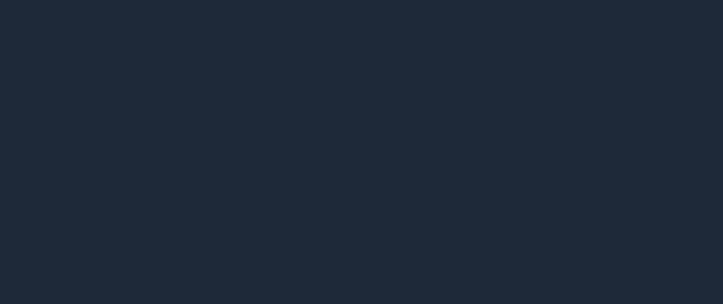
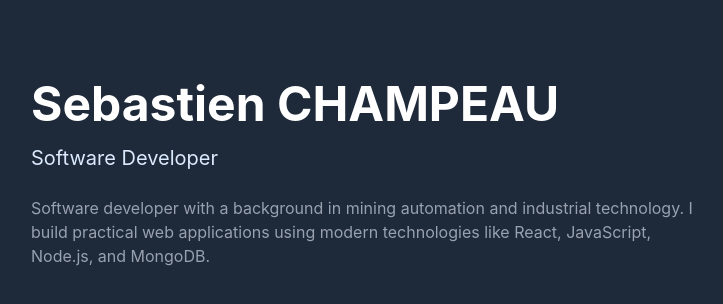
Before and after one commit to buildwithseb/portfolio, a React (Vite) app: page / in a window 1280 px wide. Shown: the top 304 px of the page, without its empty margins (121-844 px from the left). Built offline with nearby package versions, Linux system fonts and the light colour scheme.

Commit message:
Add hero section

```diff
--- a/src/App.tsx
+++ b/src/App.tsx
@@ -1,9 +1,11 @@
+import Hero from "./components/Hero";
+
 function App() {
   return (
     <div className="min-h-screen bg-gray-800 text-white">
       <main className="mx-auto max-w-5xl px-6">
 
-        {/* {Hero} */}
+        <Hero></Hero>
 
         {/* {About} */}
 
--- /dev/null
+++ b/src/components/Hero.tsx
@@ -0,0 +1,15 @@
+const Hero = () => {
+  return (
+    <section className="py-20">
+      <h1 className="text-4xl font-bold md:text-5xl">Sebastien CHAMPEAU</h1>
+      <h2 className="mt-4 text-xl text-blue-100">Software Developer</h2>
+      <p className="mt-6 max-w-2xl text-gray-400">
+        Software developer with a background in mining automation and industrial
+        technology. I build practical web applications using modern technologies
+        like React, JavaScript, Node.js, and MongoDB.
+      </p>
+    </section>
+  );
+};
+
+export default Hero;
```
